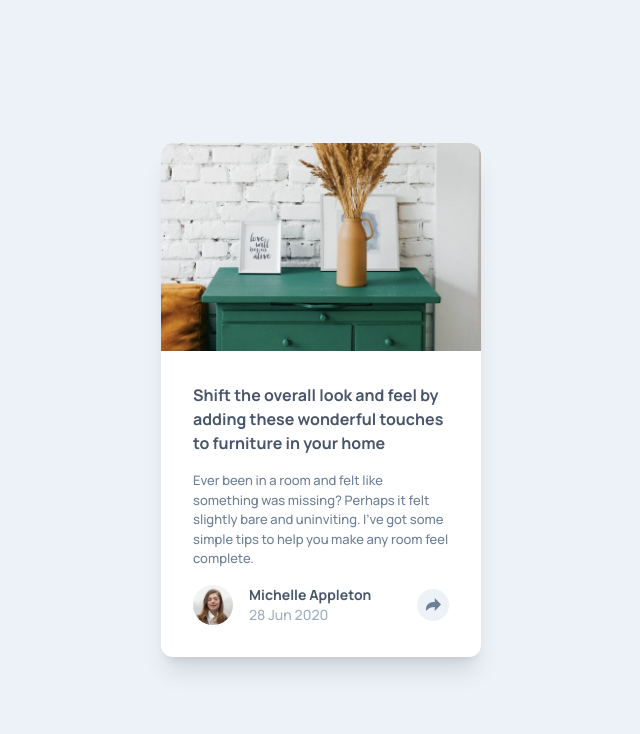
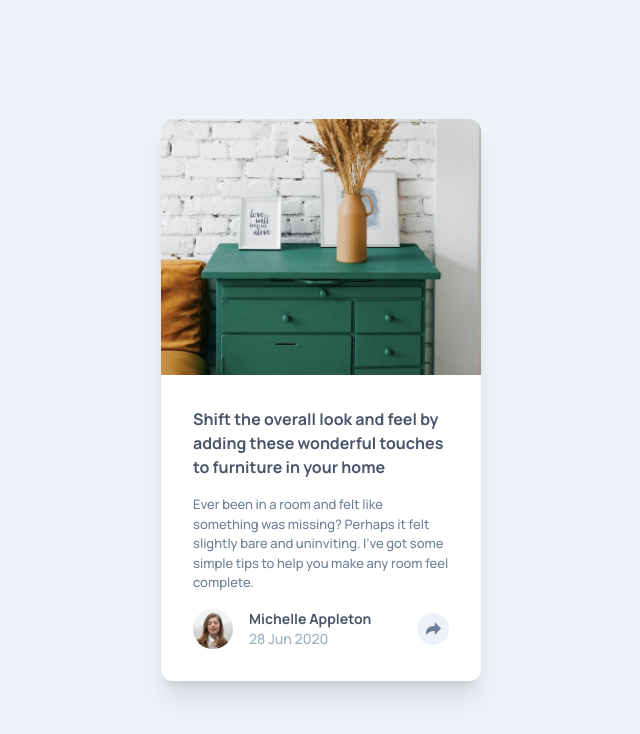
Before and after one commit to palmeiroerick/article-preview-component, a Next.js app: page / in a window 1280 px wide. Shown: the top 734 px of the page, without its empty margins (319-959 px from the left). Built offline with nearby package versions, Linux system fonts and the light colour scheme.

Commit message:
style: add desktop styles to drawers component

```diff
--- a/components/Drawers.tsx
+++ b/components/Drawers.tsx
@@ -2,8 +2,10 @@ import Image from "next/image";
 
 export default function Drawers() {
   return (
-    <div className="relative h-52 w-full overflow-hidden">
-      <Image src="/drawers.jpg" alt="drawers" width={320} height={256} />
+    <div className="h-52 w-full overflow-hidden lg:h-full">
+      <div className="h-64 w-80">
+        <Image src="/drawers.jpg" alt="drawers" width={320} height={256} />
+      </div>
     </div>
   );
 }
```
